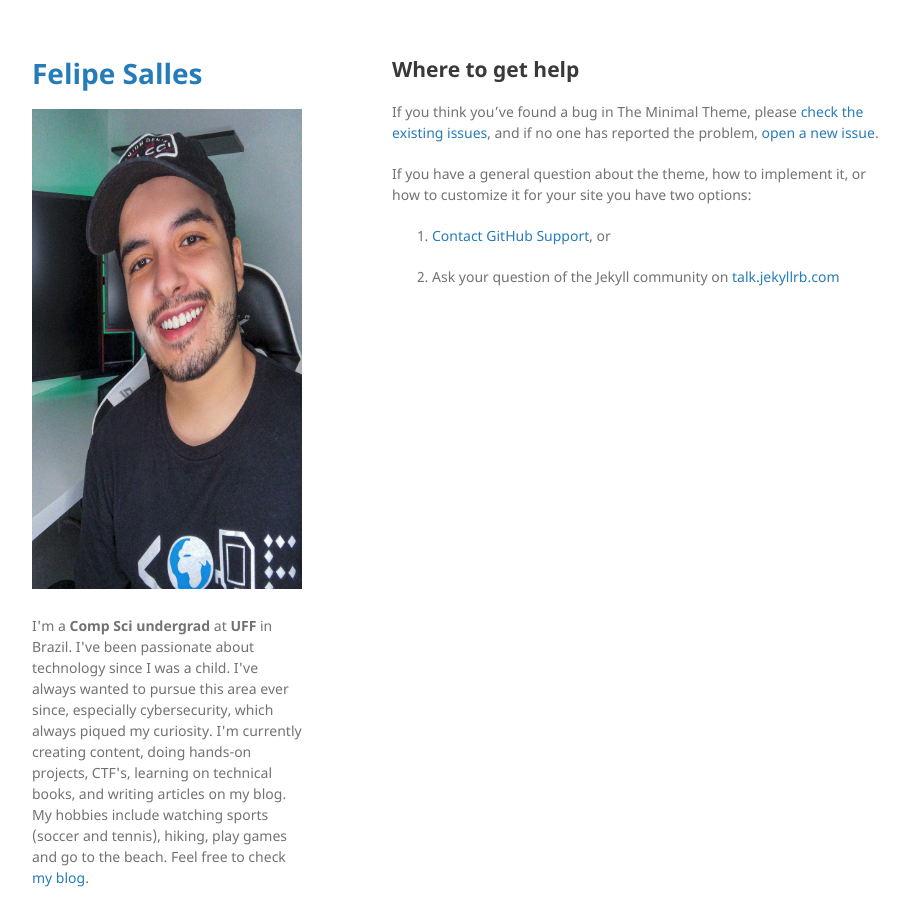
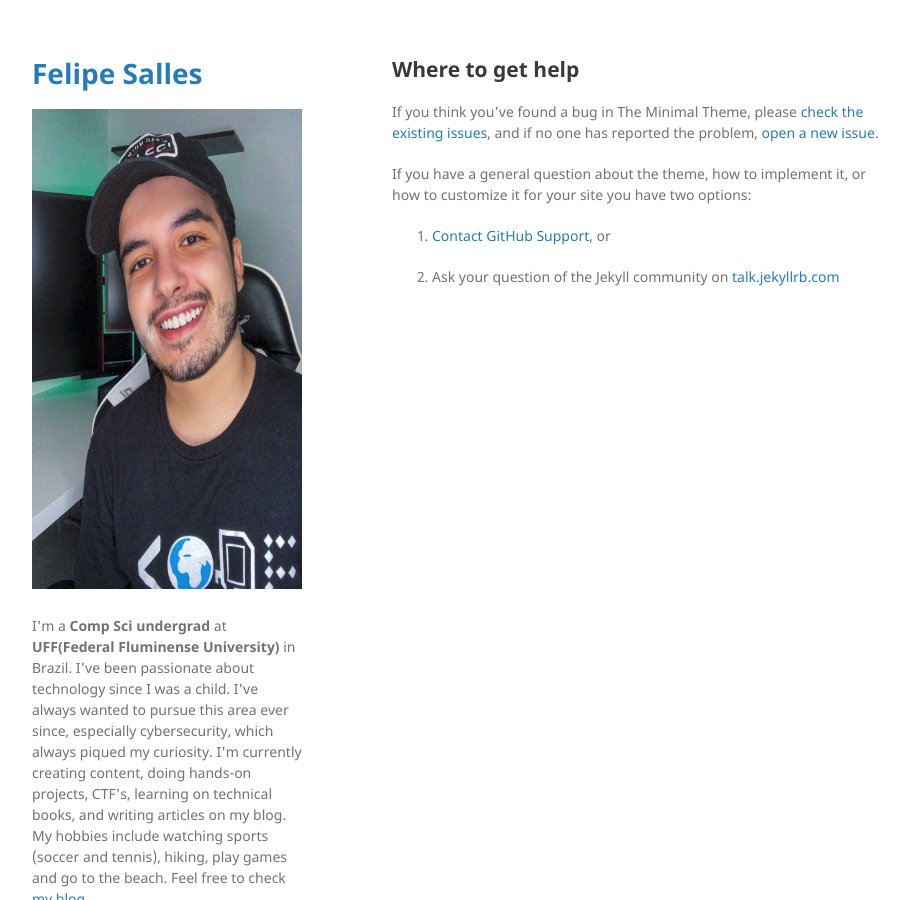
Before and after one commit to felipemsalles/felipemsalles.github.io, a Jekyll site: the page built from docs/SUPPORT.md, in a window 1280 px wide. Shown: the whole page, without its empty margins (178-1086 px from the left). Built offline with Jekyll 4.4.1, drawn with Linux system fonts in a browser that asks for light colours; our own code applies the rules of GitHub Pages for plain Markdown files; the repository's description, which GitHub fills in, is left out.

Commit message:
Bio update

```diff
--- a/_layouts/default.html
+++ b/_layouts/default.html
@@ -22,7 +22,7 @@
         {% endif %}
 
 
-		<p class="view"><br>I'm a <b>Comp Sci undergrad</b> at <b>UFF</b> in Brazil. I've been passionate about technology since I was a child. I've always wanted to pursue this area ever since, especially cybersecurity, which always piqued my curiosity. I'm currently creating content, doing hands-on projects, CTF's, learning on technical books, and writing articles on my blog. My hobbies include watching sports (soccer and tennis), hiking, play games and go to the beach. Feel free to check <a href="https://blogfelipe.com"> my blog</a>.</p>
+		<p class="view"><br>I'm a <b>Comp Sci undergrad</b> at <b>UFF(Federal Fluminense University)</b> in Brazil. I've been passionate about technology since I was a child. I've always wanted to pursue this area ever since, especially cybersecurity, which always piqued my curiosity. I'm currently creating content, doing hands-on projects, CTF's, learning on technical books, and writing articles on my blog. My hobbies include watching sports (soccer and tennis), hiking, play games and go to the beach. Feel free to check <a href="https://blogfelipe.com"> my blog</a>.</p>
 
         {% if site.github.is_user_page %}
         <p class="view"><b>Email:</b> mfelipesalles@gmail.com</p>
```
